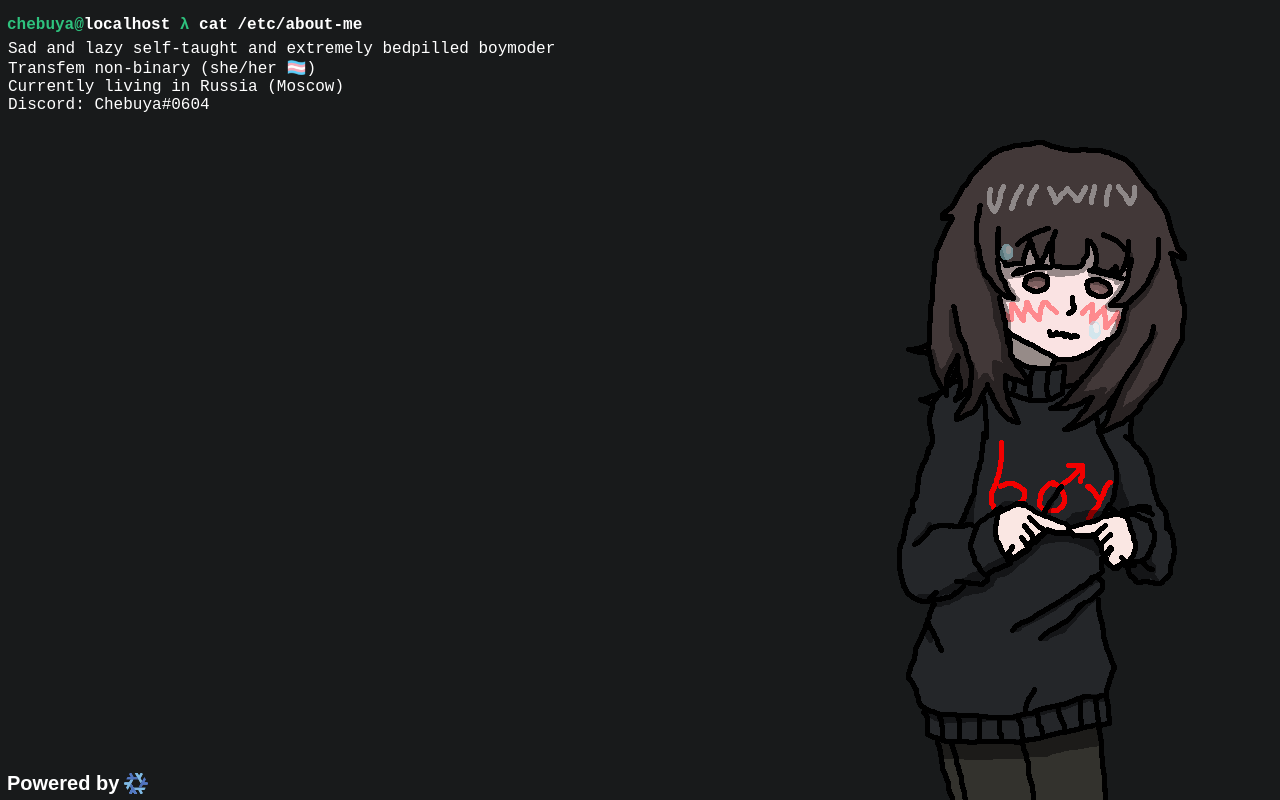
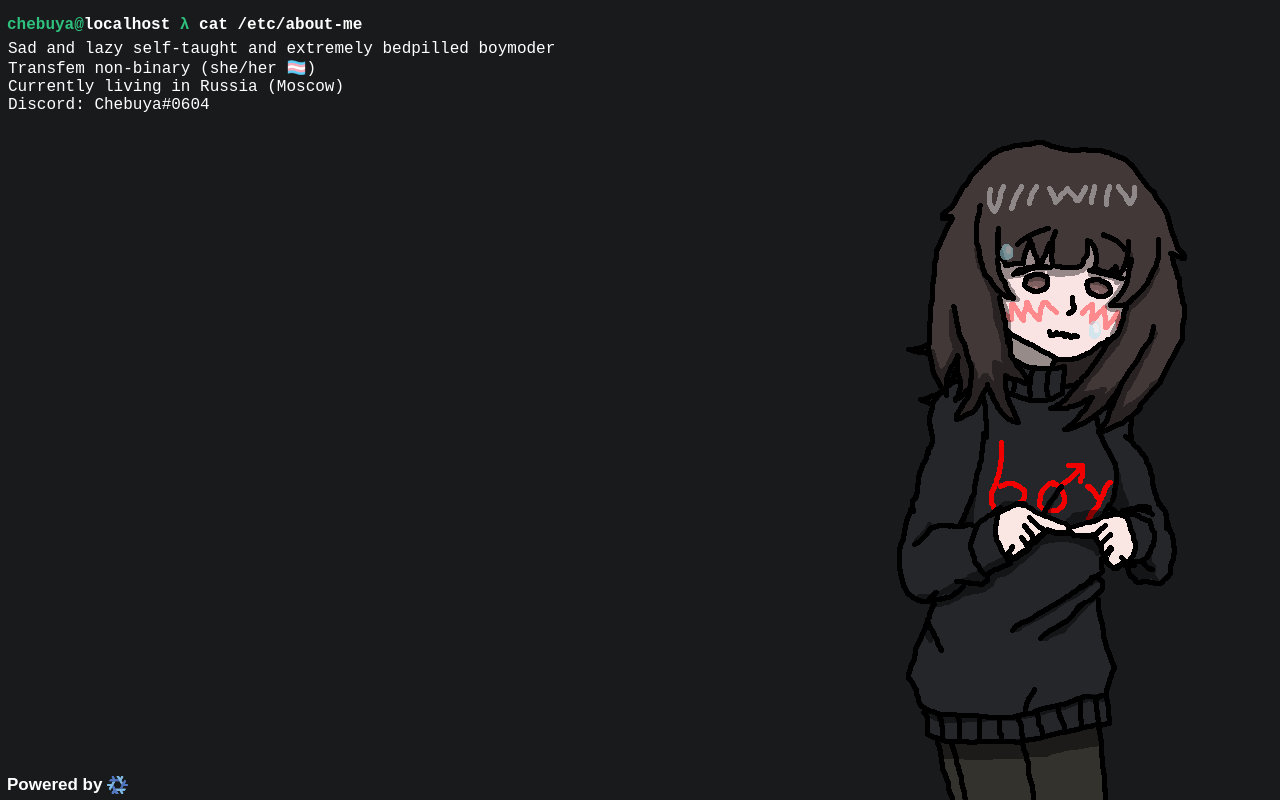
Before and after one commit to Chebuya/home_website, a plain HTML site: page index.html in a window 1280 px wide. Drawn offline with Linux system fonts and the light colour scheme; a web font is replaced by a local one.

```diff
--- a/style.css
+++ b/style.css
@@ -20,7 +20,6 @@ html, body {
 
 #boymoder {
   position: fixed;
-  /* left: 75.5%; */
   right: 6.5%;
   max-width: 40%;
   bottom: 0;
@@ -37,14 +36,14 @@ html, body {
 
 #powered_by_img {
   position: sticky;
-  width: 24px;
+  width: 21px;
   height: auto;
   float: left;
 }
 
 #powered_by_text {
   font-family: 'Print Clearly', sans-serif;
-  font-size: 20px;
+  font-size: 17px;
   float: left;
   margin: 0;
   margin-right: 5px;
```
Also changed, not shown: cloudflare.svg (added).
